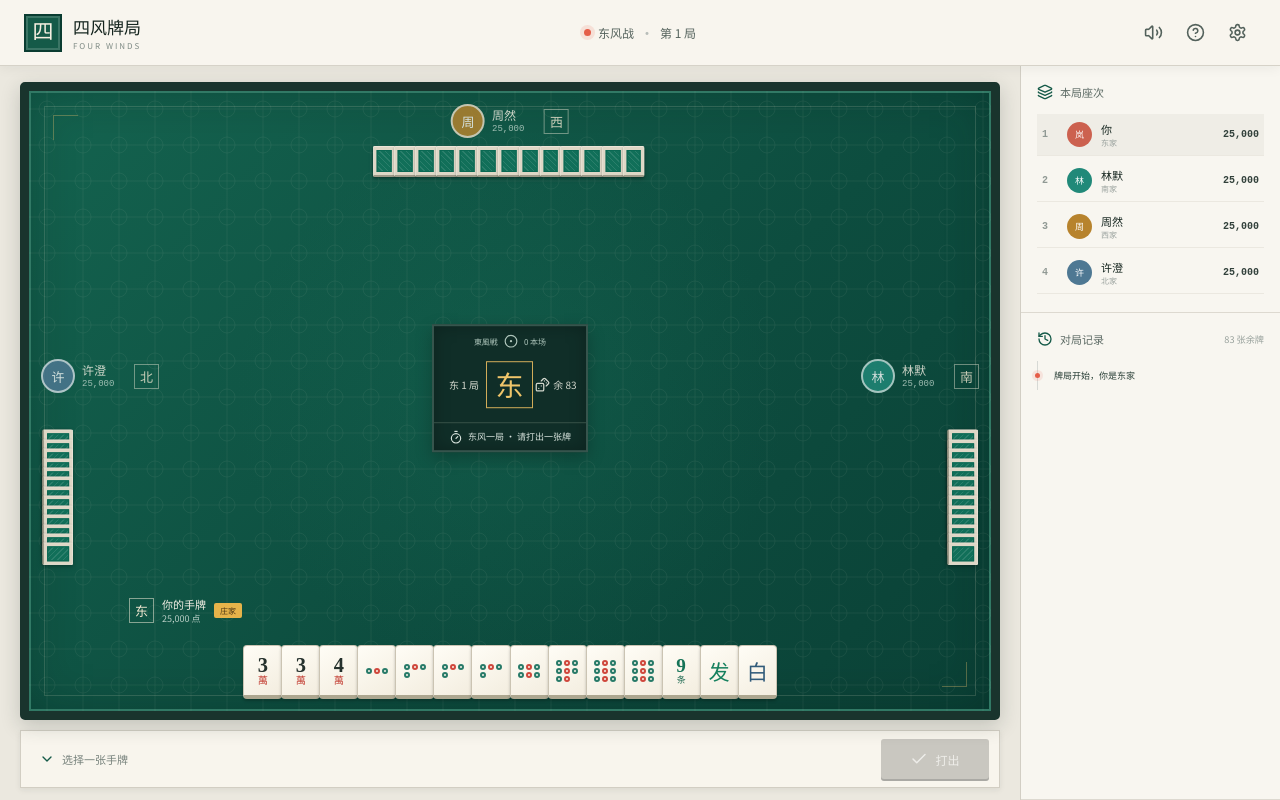
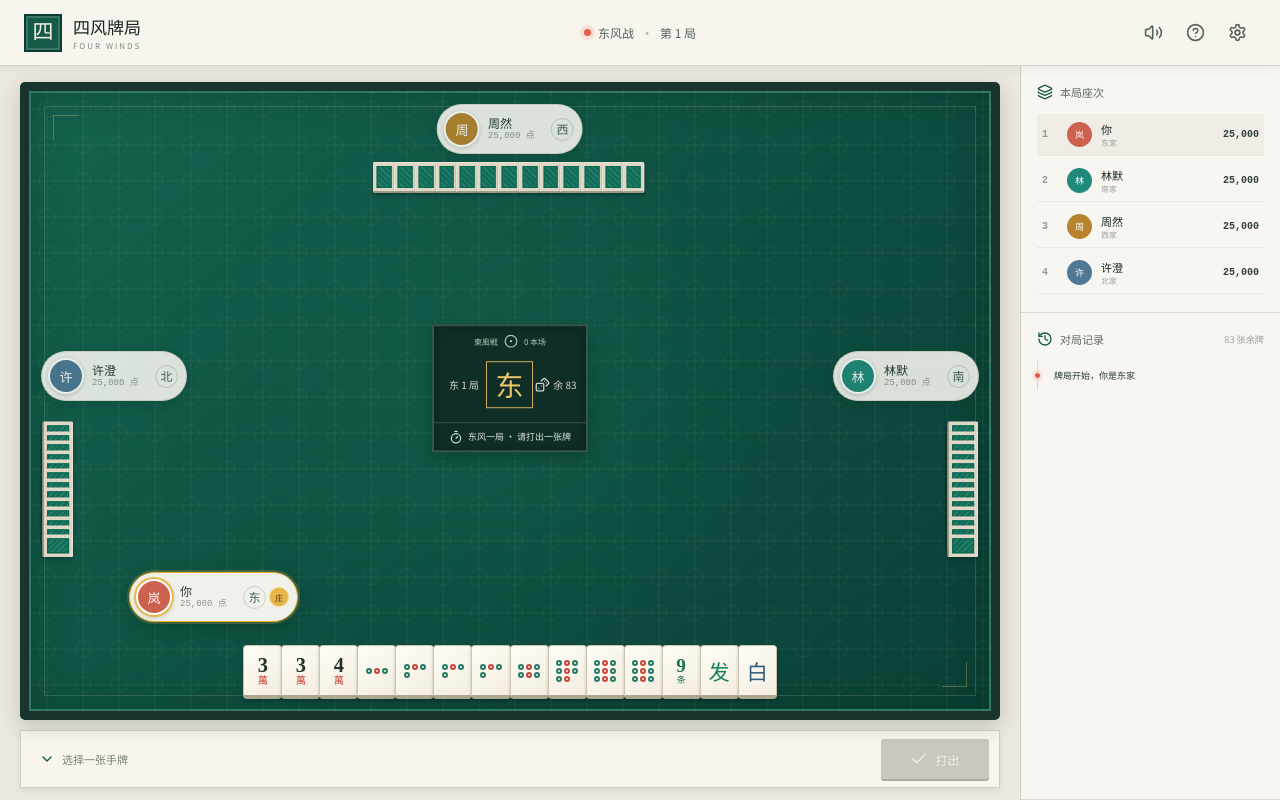
Before and after one commit to jiojiochou/majiang, a React (Vite) app: page / in a window 1280 px wide. Built offline with nearby package versions, Linux system fonts and the light colour scheme.

Commit message:
feat: 身份胶囊

```diff
--- a/src/App.jsx
+++ b/src/App.jsx
@@ -72,9 +72,12 @@ export default function App() {
 
             <section className={`user-area ${game.currentPlayer === 0 ? 'is-active' : ''}`}>
               <div className="user-meta">
-                <span className="wind-chip">{user.wind}</span>
-                <span><strong>你的手牌</strong><small>{user.score.toLocaleString()} 点</small></span>
-                {game.dealer === 0 && <span className="dealer-label">庄家</span>}
+                <span className={`avatar avatar-${user.color}`}>{user.avatar}</span>
+                <span className="user-copy"><strong>你</strong><small>{user.score.toLocaleString()} 点</small></span>
+                <span className="seat-badges">
+                  <span className="wind-chip">{user.wind}</span>
+                  {game.dealer === 0 && <span className="dealer-dot" title="庄家">庄</span>}
+                </span>
               </div>
               {user.melds.length > 0 && <div className="user-melds">{user.melds.map((meld, index) => <div className="meld-group" key={index}>{meld.tiles.map((tile) => <Tile key={tile.id} tile={tile} small />)}</div>)}</div>}
               <div className="user-hand">
--- a/src/components/PlayerSeat.jsx
+++ b/src/components/PlayerSeat.jsx
@@ -11,10 +11,12 @@ export default function PlayerSeat({ player, position, active, dealer }) {
         <span className={`avatar avatar-${player.color}`}>{player.avatar}</span>
         <span className="player-copy">
           <strong>{player.name}</strong>
-          <span>{player.score.toLocaleString()}</span>
+          <span>{player.score.toLocaleString()} 点</span>
         </span>
-        <span className="wind-chip">{player.wind}</span>
-        {dealer === player.id && <span className="dealer-dot" title="庄家">庄</span>}
+        <span className="seat-badges">
+          <span className="wind-chip">{player.wind}</span>
+          {dealer === player.id && <span className="dealer-dot" title="庄家">庄</span>}
+        </span>
       </div>
 
       <div className={`opponent-rack rack-${position}`} aria-label={`${hiddenCount}张手牌`}>
--- a/src/styles.css
+++ b/src/styles.css
@@ -108,19 +108,42 @@ button:focus-visible { outline: 3px solid #f1be4f; outline-offset: 2px; }
 .seat-left { left: 12px; top: 46%; transform: translateY(-50%); display: flex; flex-direction: column; align-items: flex-start; }
 .seat-right { right: 12px; top: 46%; transform: translateY(-50%); display: flex; flex-direction: column; align-items: flex-end; }
 
-.player-badge { display: flex; align-items: center; gap: 7px; position: relative; opacity: .82; transition: opacity .2s, transform .2s; }
-.is-active .player-badge { opacity: 1; transform: translateY(-1px); }
-.avatar { width: 34px; height: 34px; display: grid; place-items: center; border-radius: 50%; font-size: 13px; font-weight: 700; color: #fff; border: 2px solid rgba(255,255,255,.74); }
+.player-badge,
+.user-meta {
+  display: flex;
+  align-items: center;
+  gap: 8px;
+  min-width: 136px;
+  min-height: 50px;
+  padding: 6px 8px 6px 6px;
+  position: relative;
+  color: #25352f;
+  background: rgba(250, 248, 242, .96);
+  border: 1px solid rgba(219, 215, 205, .96);
+  border-radius: 26px;
+  box-shadow: 0 3px 12px rgba(2, 28, 22, .2);
+  opacity: .9;
+  transition: opacity .2s, transform .2s, box-shadow .2s, border-color .2s;
+}
+.is-active .player-badge,
+.user-area.is-active .user-meta {
+  opacity: 1;
+  transform: translateY(-2px);
+  border-color: #e5ae3b;
+  box-shadow: 0 0 0 2px rgba(229, 174, 59, .24), 0 5px 18px rgba(2, 28, 22, .28);
+}
+.avatar { width: 36px; height: 36px; min-width: 36px; display: grid; place-items: center; border-radius: 50%; font-size: 13px; font-weight: 700; color: #fff; border: 2px solid #fff; box-shadow: 0 1px 4px rgba(0,0,0,.2); }
 .avatar-coral { background: #cc614f; }
 .avatar-teal { background: #218979; }
 .avatar-gold { background: #b7832d; }
 .avatar-blue { background: #4e7893; }
-.player-copy { display: grid; min-width: 45px; }
-.player-copy strong { font-size: 12px; font-weight: 600; }
-.player-copy span { font: 500 9px/1.4 ui-monospace, monospace; color: #bed4ca; }
-.wind-chip { width: 25px; height: 25px; display: grid; place-items: center; border: 1px solid rgba(245,237,219,.52); color: #f3e9d2; font: 700 13px 'Noto Serif SC', serif; }
-.dealer-dot { position: absolute; left: 22px; top: -7px; background: #f3bd4e; color: #513812; font-size: 8px; padding: 1px 4px; border-radius: 2px; border: 1px solid #fff1ba; }
-.is-active .avatar { box-shadow: 0 0 0 3px #f2bd4f, 0 0 14px rgba(242,189,79,.55); }
+.player-copy, .user-copy { display: grid; min-width: 55px; line-height: 1.25; }
+.player-copy strong, .user-copy strong { font-size: 12px; font-weight: 700; white-space: nowrap; }
+.player-copy span, .user-copy small { font: 500 9px/1.45 ui-monospace, monospace; color: #8a958f; white-space: nowrap; }
+.seat-badges { margin-left: auto; display: flex; align-items: center; gap: 3px; }
+.wind-chip { width: 23px; height: 23px; display: grid; place-items: center; border: 1px solid #c9cec9; border-radius: 50%; color: #496259; background: #f0f1ec; font: 700 12px 'Noto Serif SC', serif; }
+.dealer-dot { min-width: 20px; height: 20px; display: grid; place-items: center; background: #e8b448; color: #513812; font-size: 8px; border-radius: 50%; border: 1px solid #f6d98d; }
+.is-active .avatar { box-shadow: 0 0 0 2px #eab849, 0 2px 7px rgba(0,0,0,.2); }
 
 .opponent-rack { display: flex; margin-top: 8px; filter: drop-shadow(0 2px 2px rgba(0,0,0,.22)); }
 .rack-top .tile { margin-left: -2px; }
@@ -208,11 +231,7 @@ button.tile:disabled { cursor: default; }
 .turn-message span { overflow: hidden; text-overflow: ellipsis; }
 
 .user-area { position: absolute; z-index: 7; bottom: 12px; left: 50%; transform: translateX(-50%); width: min(92%, 770px); }
-.user-meta { display: flex; align-items: center; gap: 8px; color: #f6f1e7; margin: 0 0 7px 4px; }
-.user-meta > span:nth-child(2) { display: grid; }
-.user-meta strong { font-size: 11px; }
-.user-meta small { color: #bbd0c7; font-size: 9px; }
-.dealer-label { background: #e6b34a; color: #4b3513; padding: 2px 6px; font-size: 8px; border-radius: 2px; }
+.user-meta { width: fit-content; min-width: 148px; margin: 0 0 8px 4px; }
 .user-hand { display: flex; justify-content: center; align-items: end; min-height: calc(var(--tile-h) + 13px); }
 .user-hand .tile + .tile { margin-left: -1px; }
 .user-melds { position: absolute; right: 0; top: 3px; display: flex; gap: 6px; }
@@ -307,9 +326,12 @@ button.tile:disabled { cursor: default; }
   .mahjong-table { min-height: 535px; border-width: 6px; }
   .seat-top { width: 80%; top: 9px; }
   .seat-left { left: 5px; }.seat-right { right: 5px; }
+  .player-badge { min-width: 44px; min-height: 44px; width: 44px; height: 44px; padding: 4px; gap: 0; }
   .player-copy { display: none; }
-  .player-badge .wind-chip { display: none; }
-  .avatar { width: 28px; height: 28px; font-size: 10px; }
+  .player-badge .seat-badges { position: absolute; right: -3px; bottom: -4px; }
+  .player-badge .wind-chip { width: 18px; height: 18px; font-size: 9px; }
+  .player-badge .dealer-dot { position: absolute; right: -3px; top: -34px; min-width: 15px; height: 15px; font-size: 6px; }
+  .avatar { width: 34px; height: 34px; min-width: 34px; font-size: 11px; }
   .rack-left, .rack-right { top: 42px; }
   .rack-left .tile, .rack-right .tile { margin-top: -25px; }
   .river-layout { top: 45%; width: 82%; height: 48%; grid-template-columns: 1fr 112px 1fr; grid-template-rows: 1fr 100px 1fr; gap: 3px; }
@@ -325,7 +347,7 @@ button.tile:disabled { cursor: default; }
   .user-hand { overflow-x: auto; justify-content: flex-start; padding: 0 3px 12px; min-height: calc(var(--tile-h) + 16px); scrollbar-width: none; }
   .user-hand::-webkit-scrollbar { display: none; }
   .user-hand .tile { flex: 0 0 var(--tile-w); }
-  .user-meta { margin-left: 8px; }
+  .user-meta { min-width: 138px; min-height: 46px; margin-left: 8px; padding-block: 4px; }
   .user-melds { top: 0; right: 6px; }
   .control-bar { height: 55px; padding: 7px 7px 7px 12px; }
   .selection-hint { font-size: 9px; }
```
